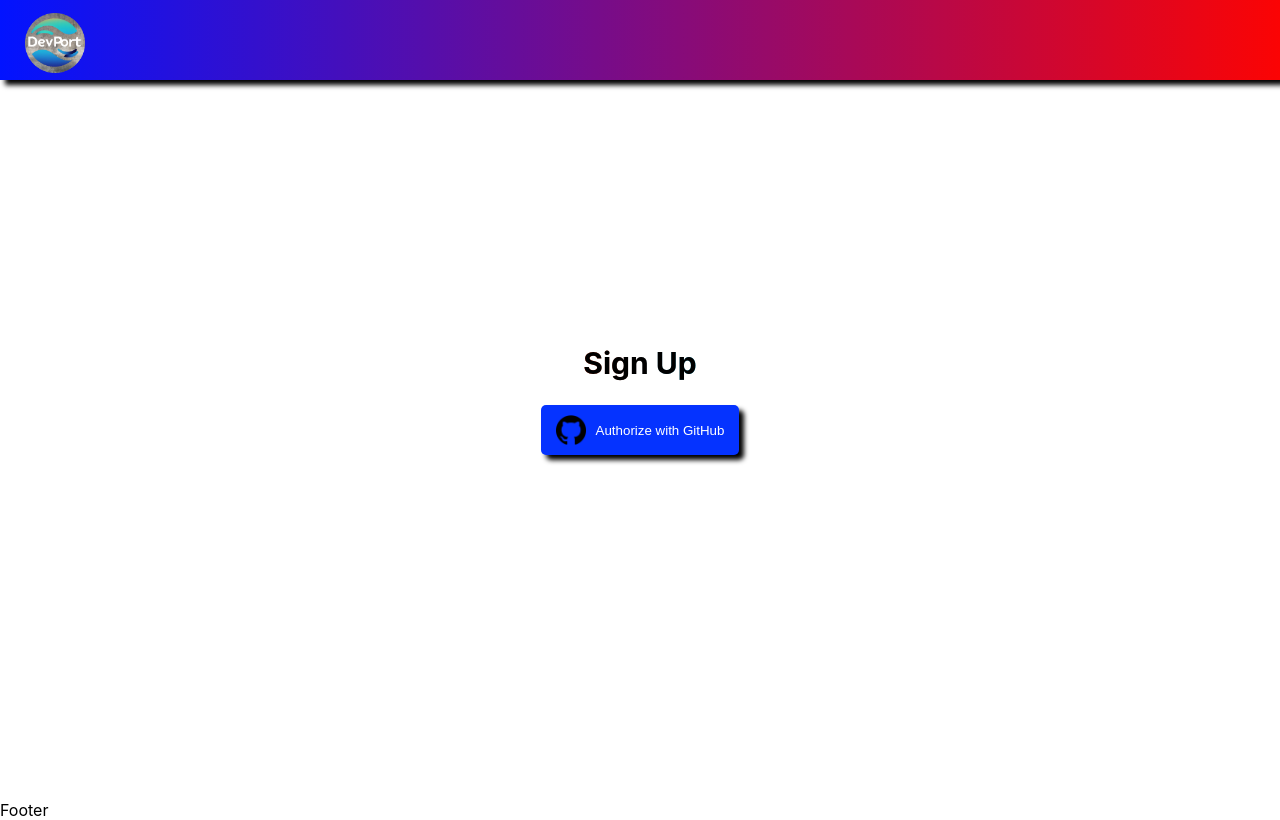
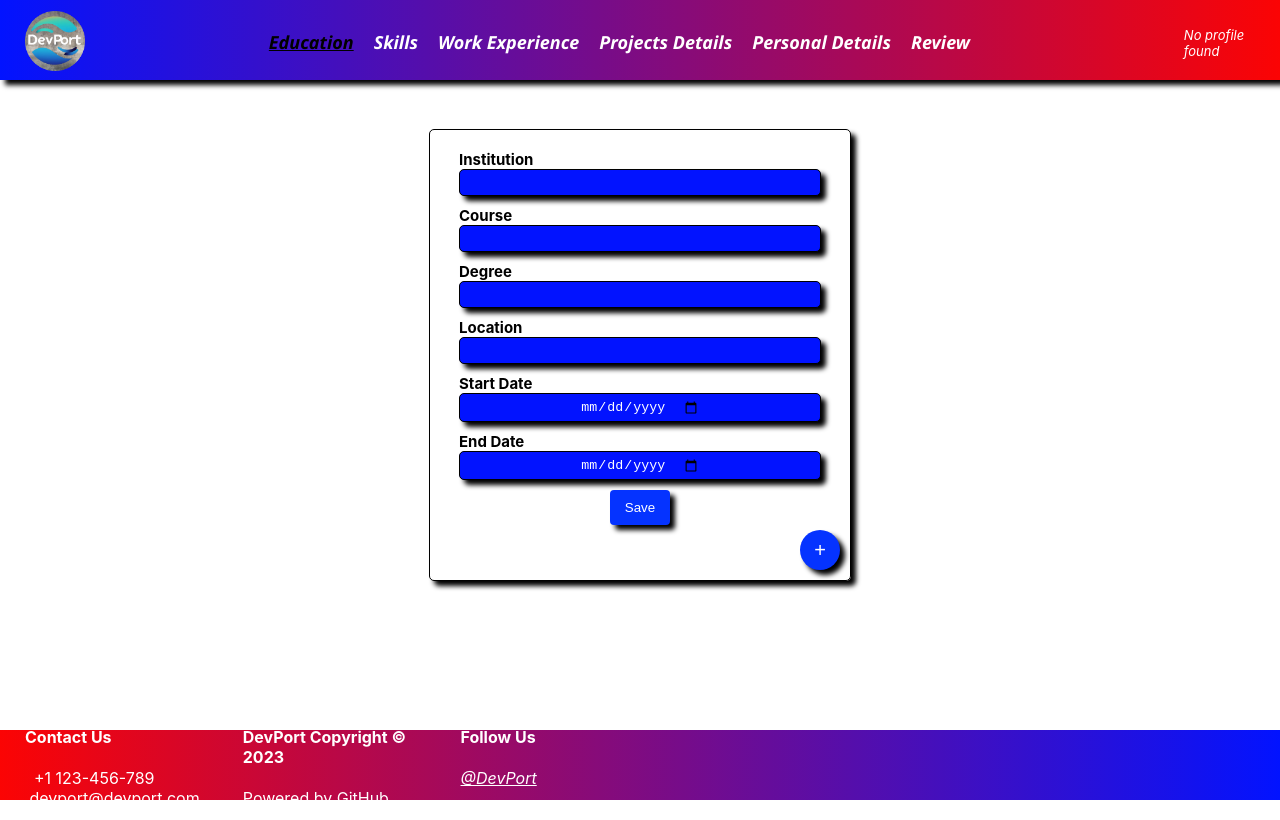
Before and after one commit to iekeng/DevPort, a React (Create React App) app in the folder devport-app/: page / in a window 1280 px wide. Built offline with nearby package versions, Linux system fonts and the light colour scheme.

Commit message:
Frontend Update

```diff
--- a/devport-app/package.json
+++ b/devport-app/package.json
@@ -10,7 +10,7 @@
     "react": "^18.2.0",
     "react-dom": "^18.2.0",
     "react-router-dom": "^6.17.0",
-        "react-scripts": "^3.0.1",
+    "react-scripts": "5.0.1",
     "web-vitals": "^2.1.4"
   },
   "scripts": {
--- a/devport-app/src/App.js
+++ b/devport-app/src/App.js
@@ -9,10 +9,11 @@ import { BrowserRouter as Router, Routes, Route} from 'react-router-dom';
 function App() {
   return (
     <Router>
-    <Routes>
+    {/* <Routes>
       <Route path="/" element={<SignUp />} />
       <Route path="/PortfolioPage" element={<PortfolioPage />} />
-    </Routes>
+    </Routes> */}
+    <PortfolioPage />
     <Footer />
   </Router>
   );
--- a/devport-app/src/components/Education.js
+++ b/devport-app/src/components/Education.js
@@ -176,8 +176,8 @@ const Education = () => {
                                 </div>
                             </div>
                             <div className="add-form-buttons">
-                                <button type="submit" className='LSbutton'>Save</button>
-                                <button type="button" className='LSbutton' onClick={cancelAddForm}>Cancel</button>
+                                <button type="submit" className='LSbutton' style={{ display: 'block', margin: '5px auto' }}>Save</button>
+                                <button type="button" className='LSbutton' onClick={cancelAddForm} style={{ display: 'block', margin: '0 auto'}}>Cancel</button>
                             </div>
                         </div>
                     )}
--- a/devport-app/src/components/Footer.js
+++ b/devport-app/src/components/Footer.js
@@ -1,9 +1,50 @@
 import React from 'react'
 
 const Footer = () => {
+
   return (
-    <div>Footer</div>
-  )
+    <footer style={{display: 'flex', flexDirection: 'row', justifyContent: 'space-between', alignItems: 'center', color: 'white'}}>
+  <div className="footer">
+    <div className="footer-content">
+      <div className="footer-section contact">
+        <h4>Contact Us</h4>
+        <div className="contact">
+          <span>
+            <i className="fas fa-phone"></i> &nbsp; +1 123-456-789
+          </span>
+          <span>
+            <i className="fas fa-envelope"></i> &nbsp;
+            <a href="mailto:devport@devport.com">devport@devport.com</a>
+          </span>
+        </div>
+      </div>
+      <div className="footer-section about">
+        <h4 className="logo-text">DevPort Copyright &copy; 2023</h4>
+        <p>
+          Powered by <a href="https://www.github.com">GitHub</a>
+        </p>
+      </div>
+      <div className="footer-section social">
+        <h4>Follow Us</h4>
+        <div className="social-links">
+          {/* <a href="https://www.facebook.com" target="_blank">
+            <i className="fab fa-facebook">@DevPort</i>
+          </a>
+          <a href="https://www.instagram.com" target="_blank">
+            <i className="fab fa-instagram">@DevPort</i>
+          </a> */}
+          <a href="https://www.twitter.com" target="_blank">
+            <i className="fab fa-twitter">@DevPort</i>
+          </a>
+          {/* <a href="https://www.linkedin.com" target="_blank">
+            <i className="fab fa-linkedin">@DevPort</i>
+          </a> */}
+          </div>
+      </div>
+    </div>
+  </div>
+</footer>
+)
 }
 
-export default Footer
+export default Footer;
--- a/devport-app/src/components/PersonalDetails.js
+++ b/devport-app/src/components/PersonalDetails.js
@@ -46,17 +46,16 @@ const PersonalDetails = () => {
 
     return (
         <main>
-            <h2>Edit Personal Details</h2>
             <form id="personal-details-form" onSubmit={handleSavePersonalDetails}>
-                <label htmlFor="name-input">Name:</label>
-                <input type="text" id="name-input" name="name" value={formData.name} onChange={handleInputChange} />
-                <label htmlFor="email-input">Email Address:</label>
-                <input type="text" id="email-input" name="email" value={formData.email} onChange={handleInputChange} />
-                <label htmlFor="linkedin-input">LinkedIn:</label>
-                <input type="text" id="linkedin-input" name="linkedin" value={formData.linkedin} onChange={handleInputChange} />
-                <label htmlFor="phone-input">Phone:</label>
-                <input type="text" id="phone-input" name="phone" value={formData.phone} onChange={handleInputChange} />
-                <button type="submit">Save</button>
+                <label htmlFor="name-input" className="label">Name</label>
+                <input type="text" id="name-input" className="nav-content" name="name" value={formData.name} onChange={handleInputChange} />
+                <label htmlFor="email-input" className="label">Email Address</label>
+                <input type="text" id="email-input" className="nav-content" name="email" value={formData.email} onChange={handleInputChange} />
+                <label htmlFor="linkedin-input" className="label">LinkedIn</label>
+                <input type="text" id="linkedin-input" className="nav-content" name="linkedin" value={formData.linkedin} onChange={handleInputChange} />
+                <label htmlFor="phone-input" className="label">Phone</label>
+                <input type="text" id="phone-input" className="nav-content" name="phone" value={formData.phone} onChange={handleInputChange} />
+                <button type="submit" className='LSbutton'>Save</button>
             </form>
         </main>
     );
--- a/devport-app/src/components/PortfolioPage.css
+++ b/devport-app/src/components/PortfolioPage.css
@@ -101,11 +101,6 @@ nav li {
 .nav-button:hover {
   text-decoration: underline;
   color:rgb(0, 0, 0);
-}
-
-.nav-button:active {
-  text-decoration: underline;
-  color:rgb(3, 3, 3);
 }
 
 .center-content {
@@ -285,9 +280,10 @@ footer {
   background: linear-gradient(to right, #fb0404, #0213ff);
   padding: 5px;
   border-radius: 10px, 10px, 0 0;
+  box-shadow: 5px 0 0 0 black;
   width: 100%;
   height: 70px;
-  position: 0;
+  position: fixed;
   bottom: 0;
   left: 0;
   right: 0;
@@ -296,15 +292,25 @@ footer {
   display: grid;
   grid-template-columns: repeat(3, 1fr);
   grid-column-gap: 10px;
+  color: #ffffff;
 }
 
-footer p {
-  color: #fffdfd;
-  text-align: center;
-  padding: 0px;
-  margin: auto;
-  cursor: pointer;
-  font-style: italic;
+.footer-content {
+  display: flex;
+  justify-content: space-between;
+  max-width: 100%;
+  margin: 0 auto;
+  padding: 10px;
+}
+
+.footer-section {
+  flex: 1;
+  padding: 10px;
+}
+
+a {
+  color: #ffffff;
+
 }
 
 root {
@@ -337,7 +343,7 @@ root {
   }
 
   .LSbutton {
-    width: 200px;
+    width: 20px;
   }
 }
 
@@ -353,7 +359,7 @@ root {
   }
 
   .LSbutton {
-    width: 250px;
+    width: 25px;
   }
 }
 
@@ -368,7 +374,7 @@ root {
   }
 
   .LSbutton {
-    width: 300px;
+    width: 30px;
   }
 }
 
--- a/devport-app/src/components/PortfolioPage.js
+++ b/devport-app/src/components/PortfolioPage.js
@@ -32,49 +32,79 @@ const PortfolioPage = () => {
         }
     };
 
+    let buttonStyle = {
+        color: 'black',
+        textDecoration: 'underline',
+      };
+
+      if (!activeSection) {
+        buttonStyle = {
+            ...buttonStyle,
+            color: 'white',
+            textDecoration: 'none',
+            };
+        }
+
     return (
         <div>
             <section className="header">
                 <Link to="/SignUpForm">
                     <img id="logo" src={DevPort_Logo} alt="Logo" />
                 </Link>
-                <ProfileDisplay />
-            </section>
-            <section className="center-content">
+            <section className="content-container" >
+                <section className='content-container' style={{display: 'flex', justifyContent: 'center', alignItems: 'center',
+    flexDirection: 'column'}}>
                 <nav>
                     <ul>
                         <li>
-                            <button onClick={() => setActiveSection('Education')} className='nav-button'>
+                            <button onClick={() => setActiveSection('Education')}
+                            className='nav-button'
+                            style={activeSection === 'Education' ? buttonStyle : {}}>
                                 Education
                             </button>
                         </li>
                         <li>
-                            <button onClick={() => setActiveSection('Skills')} className='nav-button'>
+                            <button onClick={() => setActiveSection('Skills')}
+                            className='nav-button'
+                            style={activeSection === 'Skills' ? buttonStyle : {}}>
                                 Skills
                             </button>
                         </li>
                         <li>
-                            <button onClick={() => setActiveSection('WorkExperience')} className='nav-button'>
+                            <button onClick={() => setActiveSection('WorkExperience')}
+                            className='nav-button'
+                            style={activeSection === 'WorkExperience' ? buttonStyle : {}}>
                                 Work Experience
                             </button>
                         </li>
                         <li>
-                            <button onClick={() => setActiveSection('Projects')} className='nav-button'>
+                            <button onClick={() => setActiveSection('Projects')}
+                            className='nav-button'
+                            style={activeSection === 'Projects' ? buttonStyle : {}}>
                                 Projects Details
                             </button>
                         </li>
                         <li>
-                            <button onClick={() => setActiveSection('PersonalDetails')} className='nav-button'>
+                            <button onClick={() => setActiveSection('PersonalDetails')}
+                            className='nav-button'
+                            style={activeSection === 'PersonalDetails' ? buttonStyle : {}}>
                                 Personal Details
                             </button>
                         </li>
                         <li>
-                            <button onClick={() => setActiveSection('Review')} className='nav-button'>
+                            <button onClick={() => setActiveSection('Review')}
+                            className='nav-button'
+                            style={activeSection === 'Review' ? buttonStyle : {}}>
                                 Review
                             </button>
                         </li>
                     </ul>
                 </nav>
+                </section>
+                <ProfileDisplay />
+                </section>
+                </section>
+                <section className="center-content">
                 <AccessTokenProvider>
                     {renderSection()}
                 </AccessTokenProvider>
--- a/devport-app/src/components/ProfileDisplay.js
+++ b/devport-app/src/components/ProfileDisplay.js
@@ -39,15 +39,16 @@ const ProfileDisplay = () => {
                     <img
                         src={userProfile.avatar_url}
                         alt="User Avatar"
+                        id='profilepic'
                         style={{ width: '100px', height: '100px', borderRadius: '50%', marginBottom: '10px' }}
                     />
-                    <h2 style={{ fontSize: '13px' }}>
+                    <p style={{ fontSize: '13px', fontStyle: 'italic', color: 'white' }} id='profilename'>
                         {userProfile.firstname} {userProfile.lastname}
-                    </h2>
+                    </p>
                 </>
             )}
-            {loading && <h2 style={{ fontSize: '13px' }}>Loading...</h2>}
-            {!userProfile && !loading && <h2 style={{ fontSize: '13px' }}>No user profile found</h2>}
+            {loading && <p style={{ fontSize: '13px', fontStyle: 'italic', color: 'white' }}>Loading...</p>}
+            {!userProfile && !loading && <p style={{ fontSize: '13px', fontStyle: 'italic', color: 'white' }}>No profile found</p>}
         </div>
     );
 };
--- a/devport-app/src/components/Projects.js
+++ b/devport-app/src/components/Projects.js
@@ -67,7 +67,7 @@ const Projects = () => {
                         <p><span className="label">Description</span><br /><span className="nav-content" id="location">{projectDetails.description}</span></p>
                     </div>
                 </div>
-                <button id="edit-button" onClick={toggleEditMode}>Edit</button>
+                <button id="edit-button" type='button' className='LSbutton' onClick={toggleEditMode}>Edit</button>
             </section>
 
             {editMode && (
@@ -75,22 +75,26 @@ const Projects = () => {
                     {/* Form to edit project details */}
                     <h2>Edit Project</h2>
                     <form id="project-form">
-                        <label htmlFor="projectName-input">Project Name:</label>
-                        <input type="text" id="projectName-input" name="projectName" value={projectDetails.projectName} onChange={(e) => setProjectDetails({ ...projectDetails, projectName: e.target.value })} />
-
-                        <label htmlFor="repository-input">Repository:</label>
-                        <input type="text" id="repository-input" name="repository" value={projectDetails.repository} onChange={(e) => setProjectDetails({ ...projectDetails, repository: e.target.value })} />
-
-                        <label htmlFor="liveURL-input">Live URL:</label>
-                        <input type="text" id="liveURL-input" name="liveURL" value={projectDetails.liveURL} onChange={(e) => setProjectDetails({ ...projectDetails, liveURL: e.target.value })} />
-
-                        <label htmlFor="description-input">Description:</label>
-                        <input type="text" id="description-input" name="description" value={projectDetails.description} onChange={(e) => setProjectDetails({ ...projectDetails, description: e.target.value })} />
-
+                    <div className="label-input-pair">
+                        <label htmlFor="projectName-input" className="label">Project Name</label>
+                        <input type="text" id="projectName-input" className="nav-content" name="projectName" value={projectDetails.projectName} onChange={(e) => setProjectDetails({ ...projectDetails, projectName: e.target.value })} />
+                    </div>
+                    <div className="label-input-pair">
+                        <label htmlFor="repository-input" className="label">Repository</label>
+                        <input type="text" id="repository-input" className="nav-content" name="repository" value={projectDetails.repository} onChange={(e) => setProjectDetails({ ...projectDetails, repository: e.target.value })} />
+                    </div>
+                    <div className="label-input-pair">
+                        <label htmlFor="liveURL-input" className="label">Live URL</label>
+                        <input type="text" id="liveURL-input" className="nav-content" name="liveURL" value={projectDetails.liveURL} onChange={(e) => setProjectDetails({ ...projectDetails, liveURL: e.target.value })} />
+                    </div>
+                    <div className="label-input-pair">
+                        <label htmlFor="description-input" className="label">Description</label>
+                        <input type="text" id="description-input" className="nav-content" name="description" value={projectDetails.description} onChange={(e) => setProjectDetails({ ...projectDetails, description: e.target.value })} />
+                    </div>
                         {/* Add input fields for other project details */}
-                        <button type="submit">Save</button>
+                        <button type="submit" className='LSbutton'>Save</button>
                     </form>
-                    <button onClick={toggleEditMode}>Cancel</button>
+                    <button onClick={toggleEditMode} id='add-button'>Cancel</button>
                 </div>
             )}
         </main>
--- a/devport-app/src/components/SignUp.js
+++ b/devport-app/src/components/SignUp.js
@@ -48,7 +48,7 @@ const SignUp = () => {
                 <img id="logo" src={DevPort_Logo} alt="Logo" />
             </div>
             <h2 id='signupsubtitle'> Sign Up</h2>
-            <button className="LSbutton" onClick={authorizeGitHubSignup} style={{borderRadius: '5px', boxShadow: '5px 5px 5px black'}}>
+            <button type='submit' className="LSbutton" onClick={authorizeGitHubSignup} style={{borderRadius: '5px', boxShadow: '5px 5px 5px black'}}>
             <img src={GitHubLogo} alt="GitHub Logo" id='githublogo' />Authorize with GitHub</button>
             {/* <button className="LSbutton" onClick={handleGitHubSignUp}>GitHub Sign Up</button> */}
         </div>
--- a/devport-app/src/components/Skills.js
+++ b/devport-app/src/components/Skills.js
@@ -79,22 +79,23 @@ const Skills = () => {
           <div>
             <h2>Skills</h2>
             <p>{skillsDetails.skills}</p>
-            <button onClick={toggleEditMode}>Edit</button>
+            <button type='button' className='LSbutton' onClick={toggleEditMode}>Edit</button>
           </div>
         ) : (
           <div id='edit-skills-details'>
             <h2>Edit Skills</h2>
             <form id='skills-form' onSubmit={(e) => e.preventDefault()}>
-              <label htmlFor='skills-input'>Skills:</label>
+              <label htmlFor='skills-input' className="label">Skills:</label>
               <input
                 type='text'
                 id='skills-input'
+                className="nav-content"
                 name='skills'
                 value={skillsDetails.skills}
                 onChange={(e) => setSkillsDetails({ skills: e.target.value })}
               />
-              <button onClick={() => saveSkillsToDB(skillsDetails.skills)}>Save</button>
-              <button onClick={toggleEditMode}>Cancel</button>
+              <button type='submit' onClick={() => saveSkillsToDB(skillsDetails.skills)}>Save</button>
+              <button onClick={toggleEditMode} className='LSbutton'>Cancel</button>
             </form>
           </div>
         )}
--- a/devport-app/src/components/WorkExperience.js
+++ b/devport-app/src/components/WorkExperience.js
@@ -133,7 +133,7 @@ const Work = () => {
                 </div>
             </section>
             <section id="workexperience-list" className="content-container">
-                <section className="content-container">
+                <section className="content-container" style={{ display: 'flex', flexDirection: 'row', justifyContent: 'center', alignItems: 'center' }}>
                 <div className="content-container">
                     <div className="content-container">
                 {isAdding && (
```
Also changed, not shown: 1 other file (tests, documents, lock files or other folders). Lines whose indentation alone changed are shown as unchanged.
